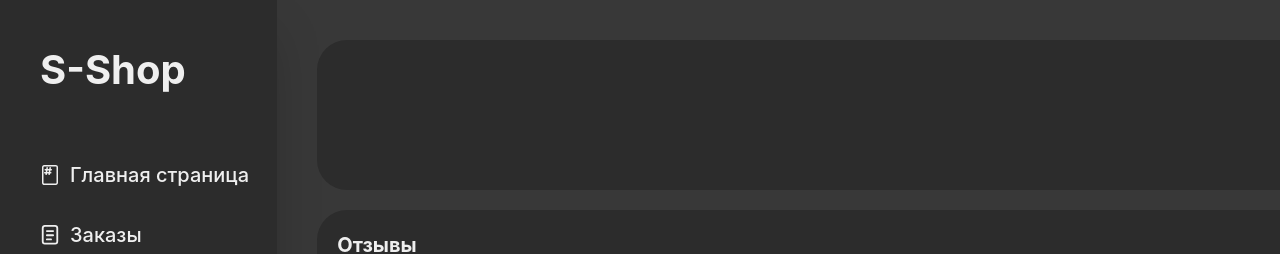
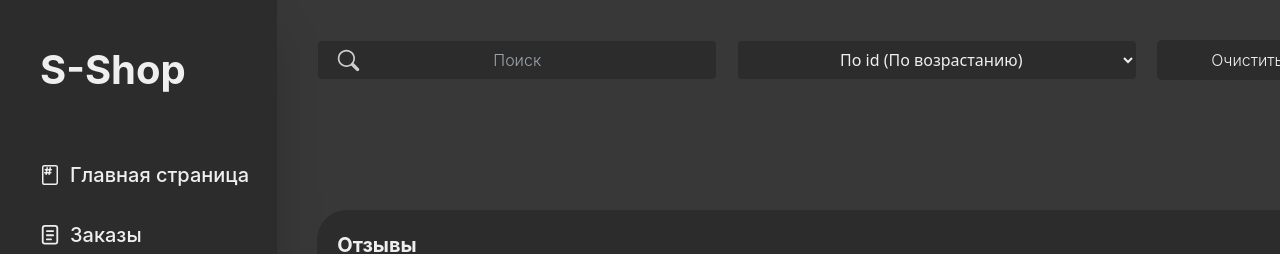
Before and after one commit to sdippy/AdminDashboard, a Vue app: page /Review in a window 1280 px wide. Shown: the top 254 px of the page. Built offline with nearby package versions, Linux system fonts and the light colour scheme; no server answers.

Commit message:
all_good

```diff
--- a/src/components/review_page.vue
+++ b/src/components/review_page.vue
@@ -1,6 +1,7 @@
 <script setup>
-import { onMounted, ref, provide } from 'vue'
+import { onMounted, ref, provide, reactive, watch } from 'vue'
 import axios from 'axios'
+import debounce from 'lodash.debounce'
 
 import CardListReview from './CardListReview.vue'
 import WindowReview from './WindowReview.vue'
@@ -8,6 +9,43 @@ import WindowReview from './WindowReview.vue'
 const reviews = ref([])
 const reviewsNumber = ref(0)
 const selectedReview = ref(null) // Переменная для хранения информации о выбранном отзыве
+
+const searchInput = ref(null)
+const titleSort = ref(null)
+
+const defaultSort = 'id'
+const defaultOrder = 'asc'
+const title = 'product'
+
+const filters = reactive({
+  sort: defaultSort,
+  order: defaultOrder,
+  searchQuerry: ''
+})
+
+const onChangeSelect = (event) => {
+  const value = event.target.value
+  if (value.includes('&')) {
+    const [sort, order] = value.split('&')
+    filters.sort = sort
+    filters.order = order.replace('_order=', '')
+  } else {
+    filters.sort = value
+    filters.order = 'asc'
+  }
+}
+
+const clearCategory = async () => {
+  searchInput.value.value = ''
+  filters.searchQuerry = ''
+  filters.sort = defaultSort
+  filters.order = defaultOrder
+  titleSort.value.value = `${defaultSort}`
+}
+
+const onChangeSearchInput = debounce((event) => {
+  filters.searchQuerry = event.target.value
+}, 200)
 
 const updateselectedReview = (order) => {
   selectedReview.value = order
@@ -43,7 +81,15 @@ provide('review', {
 
 const fetchItems = async () => {
   try {
-    const { data } = await axios.get('http://localhost:3000/reviews')
+    const params = {
+      _sort: filters.sort,
+      _order: filters.order
+    }
+    if (filters.searchQuerry) {
+      params.q = filters.searchQuerry
+    }
+
+    const { data } = await axios.get('http://localhost:3000/reviews', { params })
     reviews.value = data.map((obj) => ({
       ...obj
     }))
@@ -60,13 +106,43 @@ const load = async () => {
 onMounted(async () => {
   await fetchItems()
 })
+
+watch(filters, fetchItems)
 </script>
 
 <template>
   <WindowReview v-if="reviewWindowOpen" />
   <div class="h-svh min-h-[700px] w-full p-10">
     <div class="w-full h-full flex flex-col gap-5">
-      <div class="w-full flex flex-col p-5 gap-5 h-[150px] bg-[#2C2C2C] rounded-[30px]"></div>
+      <div class="w-full flex gap-5 h-[150px] bg-[#383838]">
+        <div class="relative mb-5 h-[40px] w-[400px] flex items-center">
+          <img class="find_icon absolute pl-5" src="/Images/search.svg" alt="Search" />
+          <input
+            ref="searchInput"
+            @input="onChangeSearchInput"
+            class="find_box h-full w-full text-center text-[#efefef] font-light text-[16px] bg-[#2C2C2C] border border-[#383838] rounded-[5px]"
+            placeholder="Поиск"
+            type="text"
+          />
+        </div>
+        <div class="h-[40px] w-[400px]">
+          <select
+            ref="titleSort"
+            @change="onChangeSelect"
+            class="select_filter h-full w-full text-center text-[#efefef] font-light text-[16px] bg-[#2C2C2C] border border-[#383838] rounded-[5px]"
+          >
+            <option value="id">По id (По возрастанию)</option>
+            <option :value="title">По наименованию (По возрастанию)</option>
+            <option :value="`${title}&_order=desc`">По наименованию (По убыванию)</option>
+          </select>
+        </div>
+        <button
+          @click="clearCategory"
+          class="h-[40px] w-[250px] bg-[#2C2C2C] active:bg-[#efefef] active:text-[#2C2C2C] hover:bg-[#efefef] hover:text-[#2C2C2C] transition-all ease-in-out text-[#efefef] font-light text-[16px] rounded-[5px]"
+        >
+          Очистить фильтры
+        </button>
+      </div>
 
       <div
         class="bg-[#2C2C2C] h-[calc(100%-170px)] rounded-[30px] hover:shadow-2xl transition-all ease-in-out flex flex-col p-5 gap-5"
```
